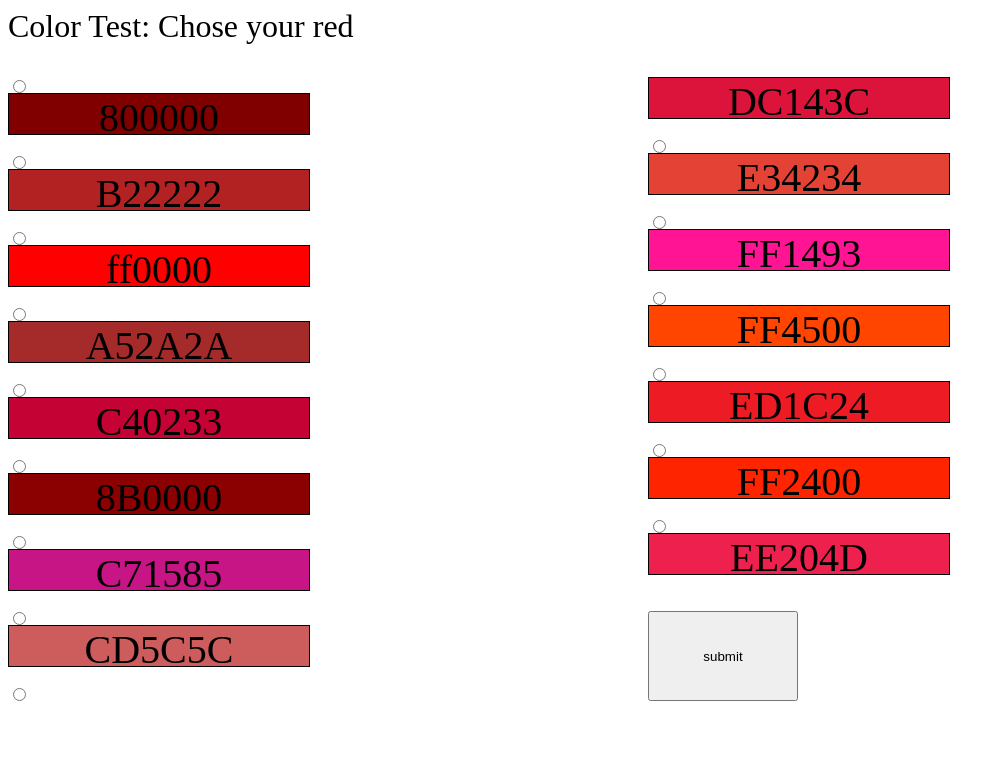
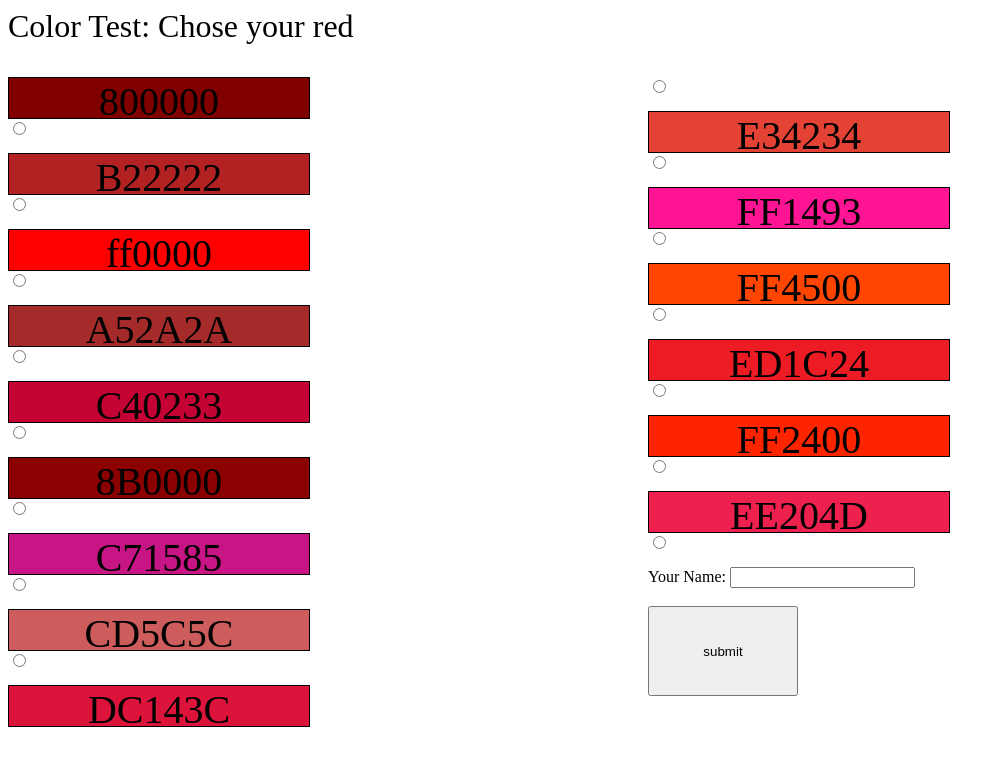
Before and after one commit to leakycup/stuff, a plain HTML site: page python/whatisred/red.html in a window 1280 px wide. Shown: the whole page, without its empty margins (0-1005 px from the left). Drawn offline with Linux system fonts and the light colour scheme.

```diff
--- a/python/whatisred/red.html
+++ b/python/whatisred/red.html
@@ -77,66 +77,67 @@
 <p id="question">Color Test: Chose your red</p>
 <div class="colorcontainer">
 <form action="">
-<input type="radio" name="red" value="800000">
 <div id="red800000" class="color">800000
 </div>
-<br>
-<input type="radio" name="red" value="B22222">
+<input type="radio" name="red" value="800000">
+<br><br>
 <div id="redB22222" class="color">B22222
 </div>
-<br>
-<input type="radio" name="red" value="ff0000">
+<input type="radio" name="red" value="B22222">
+<br><br>
 <div id="redff0000" class="color">ff0000
 </div>
-<br>
-<input type="radio" name="red" value="A52A2A">
+<input type="radio" name="red" value="ff0000">
+<br><br>
 <div id="redA52A2A" class="color">A52A2A
 </div>
-<br>
-<input type="radio" name="red" value="C40233">
+<input type="radio" name="red" value="A52A2A">
+<br><br>
 <div id="redC40233" class="color">C40233
 </div>
-<br>
-<input type="radio" name="red" value="8B0000">
+<input type="radio" name="red" value="C40233">
+<br><br>
 <div id="red8B0000" class="color">8B0000
 </div>
-<br>
-<input type="radio" name="red" value="C71585">
+<input type="radio" name="red" value="8B0000">
+<br><br>
 <div id="redC71585" class="color">C71585
 </div>
-<br>
-<input type="radio" name="red" value="CD5C5C">
+<input type="radio" name="red" value="C71585">
+<br><br>
 <div id="redCD5C5C" class="color">CD5C5C
 </div>
-<br>
-<input type="radio" name="red" value="DC143C">
+<input type="radio" name="red" value="CD5C5C">
+<br><br>
 <div id="redDC143C" class="color">DC143C
 </div>
-<br>
-<input type="radio" name="red" value="E34234">
+<input type="radio" name="red" value="DC143C">
+<br><br>
 <div id="redE34234" class="color">E34234
 </div>
-<br>
-<input type="radio" name="red" value="FF1493">
+<input type="radio" name="red" value="E34234">
+<br><br>
 <div id="redFF1493" class="color">FF1493
 </div>
-<br>
-<input type="radio" name="red" value="FF4500">
+<input type="radio" name="red" value="FF1493">
+<br><br>
 <div id="redFF4500" class="color">FF4500
 </div>
-<br>
-<input type="radio" name="red" value="ED1C24">
+<input type="radio" name="red" value="FF4500">
+<br><br>
 <div id="redED1C24" class="color">ED1C24
 </div>
-<br>
-<input type="radio" name="red" value="FF2400">
+<input type="radio" name="red" value="ED1C24">
+<br><br>
 <div id="redFF2400" class="color">FF2400
 </div>
-<br>
-<input type="radio" name="red" value="EE204D">
+<input type="radio" name="red" value="FF2400">
+<br><br>
 <div id="redEE204D" class="color">EE204D
 </div>
-<br>
+<input type="radio" name="red" value="EE204D">
+<br><br>
+Your Name: <input type="text" name="name">
 <div class="submit">
 <br>
 <input type="submit" value="submit" id="submitRed">
```
